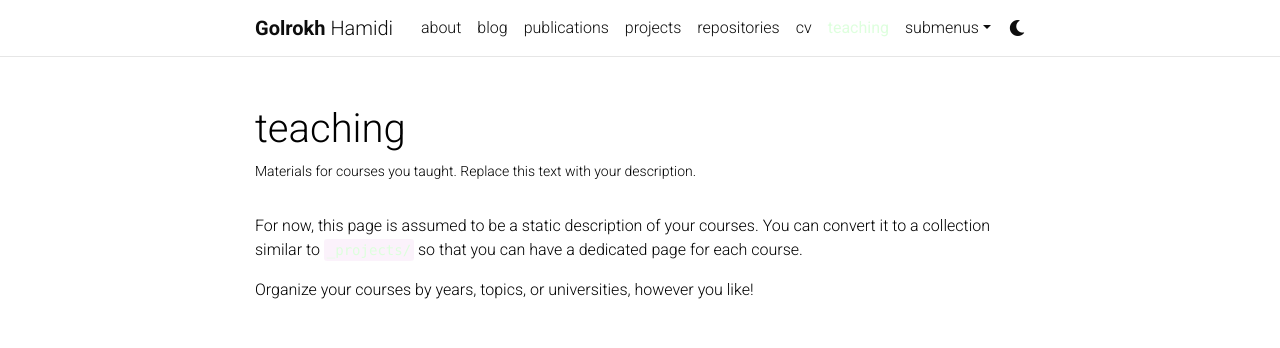
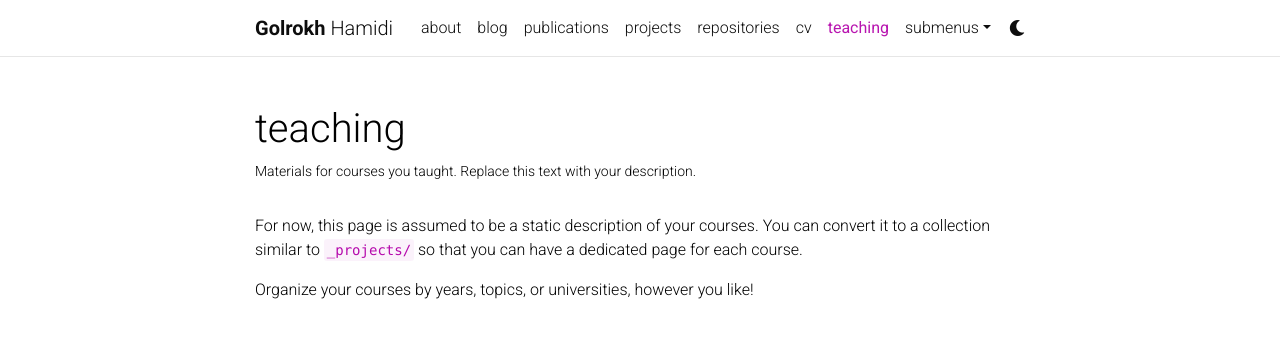
Before and after one commit to GRokhH/grokhh.github.io, a Jekyll site: the page built from _pages/teaching.md, in a window 1280 px wide. Shown: the top 348 px of the page. Built offline with Jekyll 4.4.1, drawn with Linux system fonts in a browser that asks for light colours; comment, search, counter and statistics services are not loaded; a style sheet for code colours, icons or effects is not loaded.

Commit message:
Update _themes.scss

```diff
--- a/_sass/_themes.scss
+++ b/_sass/_themes.scss
@@ -7,7 +7,7 @@
   --global-code-bg-color: #{$code-bg-color-light};
   --global-text-color: #{$black-color};
   --global-text-color-light: #{$grey-color};
-  --global-theme-color: #{$green-color-light};
+  --global-theme-color: #{$purple-color};
   --global-hover-color: #{$purple-color};
   --global-footer-bg-color: #{$grey-color-dark};
   --global-footer-text-color: #{$grey-color-light};
```
